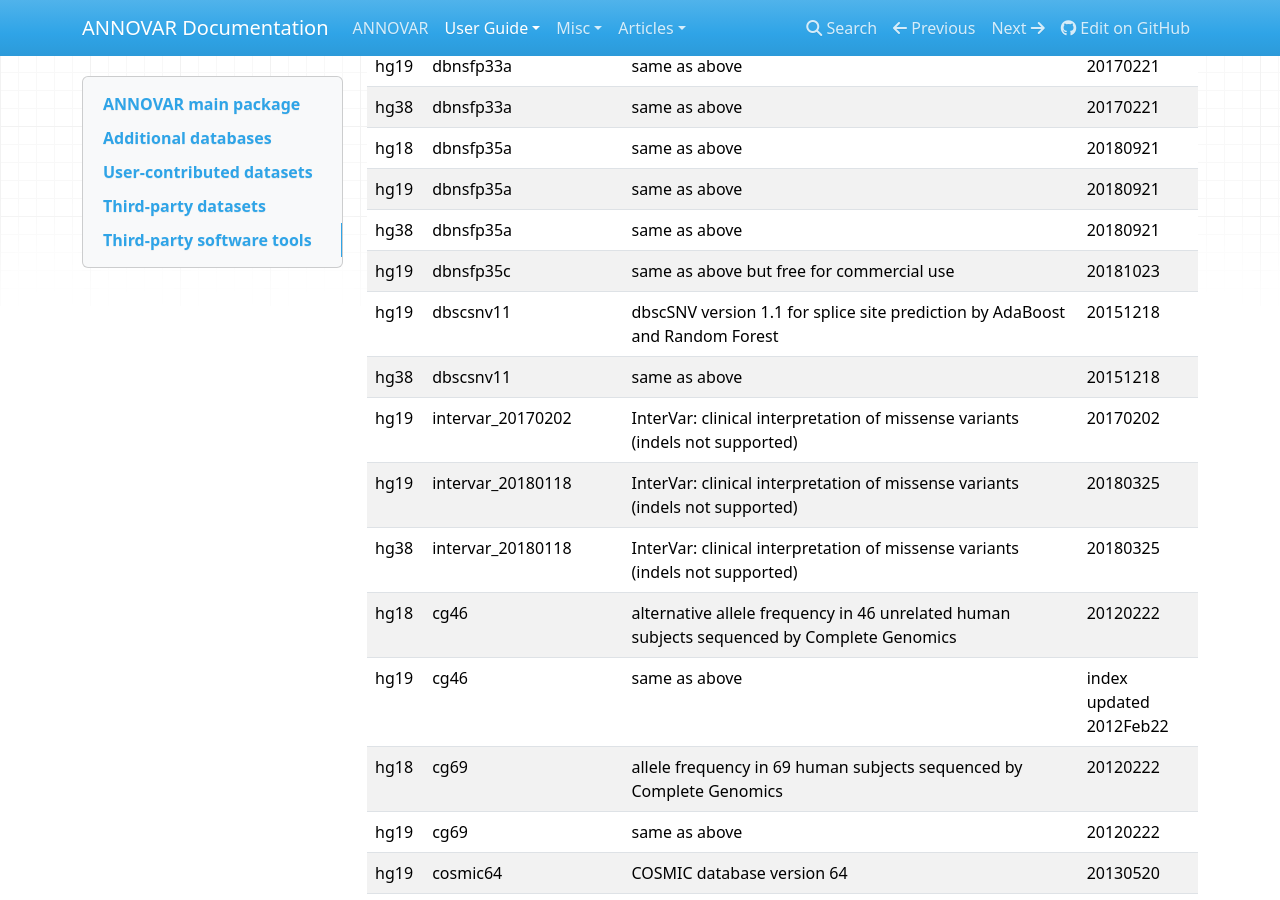
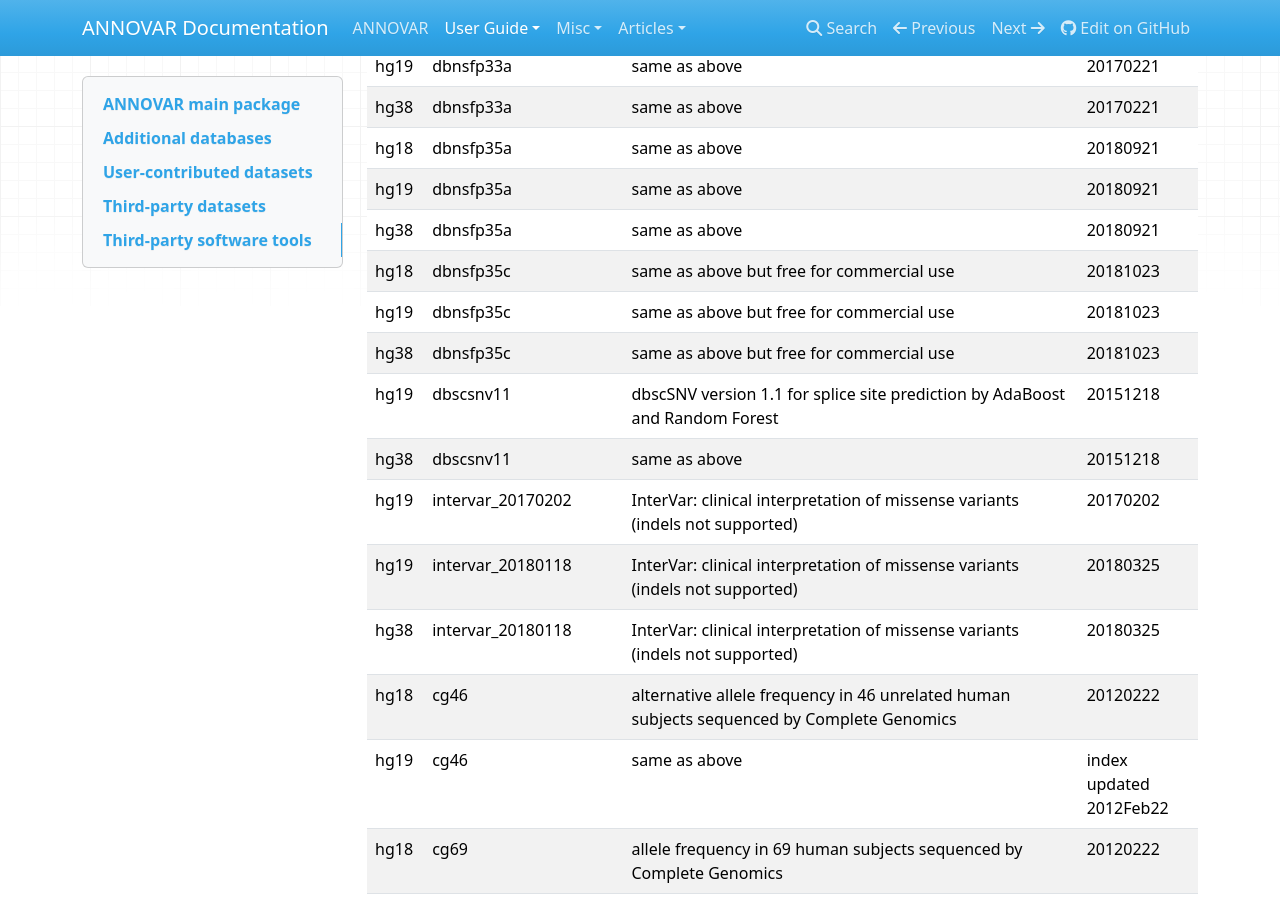
Before and after one commit to WGLab/doc-ANNOVAR, an MkDocs documentation site: the page built from docs/user-guide/download.md, in a window 1280 px wide and 900 px high, scrolled down 1773 px. Built offline with MkDocs 1.6.1, drawn with Linux system fonts in a browser that asks for light colours; nearby versions of some CDN libraries; comment, search, counter and statistics services are not loaded; old or Windows-style settings are respelled for this version of MkDocs.

Commit message:
Update download.md

```diff
--- a/docs/user-guide/download.md
+++ b/docs/user-guide/download.md
@@ -48,7 +48,9 @@ Several very commonly used annotation databases for human genomes are additional
 | hg18 | dbnsfp35a | same as above |  20180921 |
 | hg19 | dbnsfp35a | same as above |  20180921 |
 | hg38 | dbnsfp35a | same as above | 20180921 |
+| hg18 | dbnsfp35c | same as above but free for commercial use | 20181023 |
 | hg19 | dbnsfp35c | same as above but free for commercial use | 20181023 |
+| hg38 | dbnsfp35c | same as above but free for commercial use | 20181023 |
 | hg19 | dbscsnv11 | dbscSNV version 1.1 for splice site prediction by AdaBoost and Random Forest | 20151218 |
 | hg38 | dbscsnv11 | same as above | 20151218 |
 | hg19 | intervar_20170202 | InterVar: clinical interpretation of missense variants (indels not supported)| 20170202 |
```
